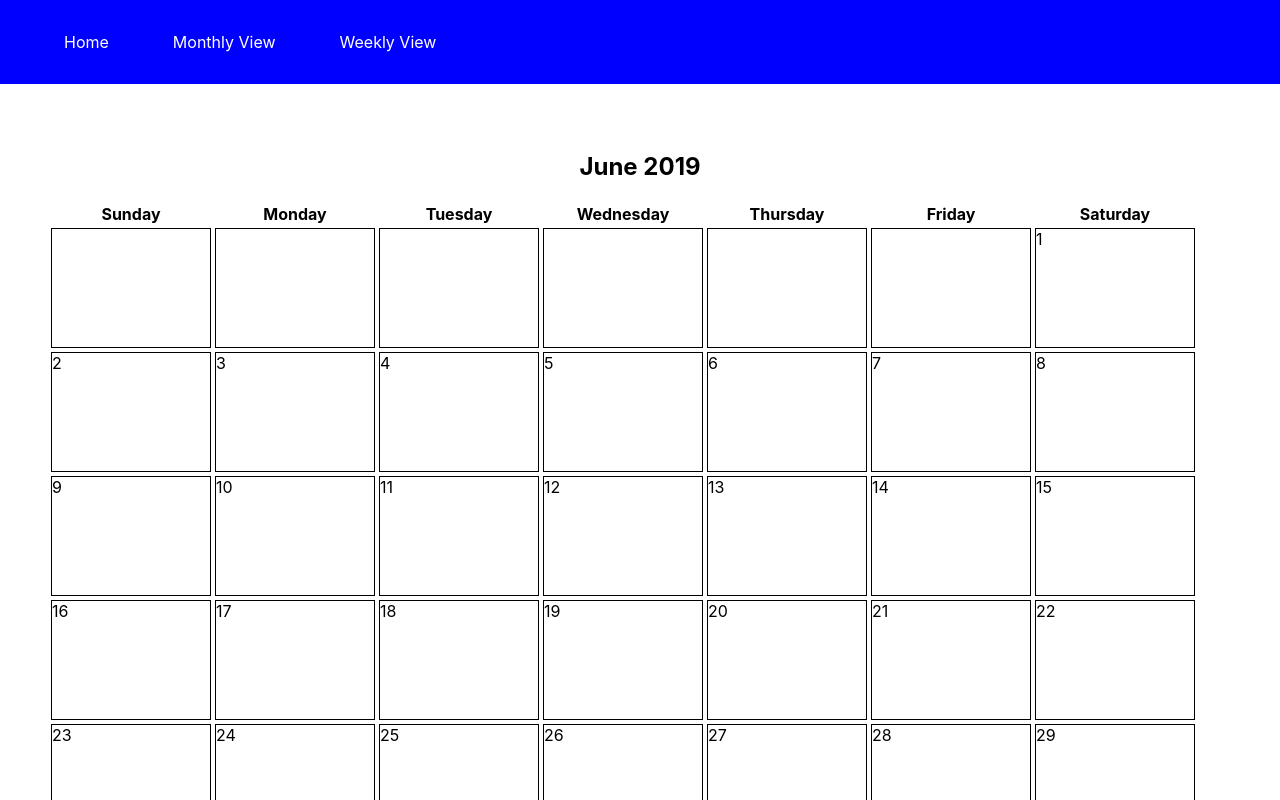
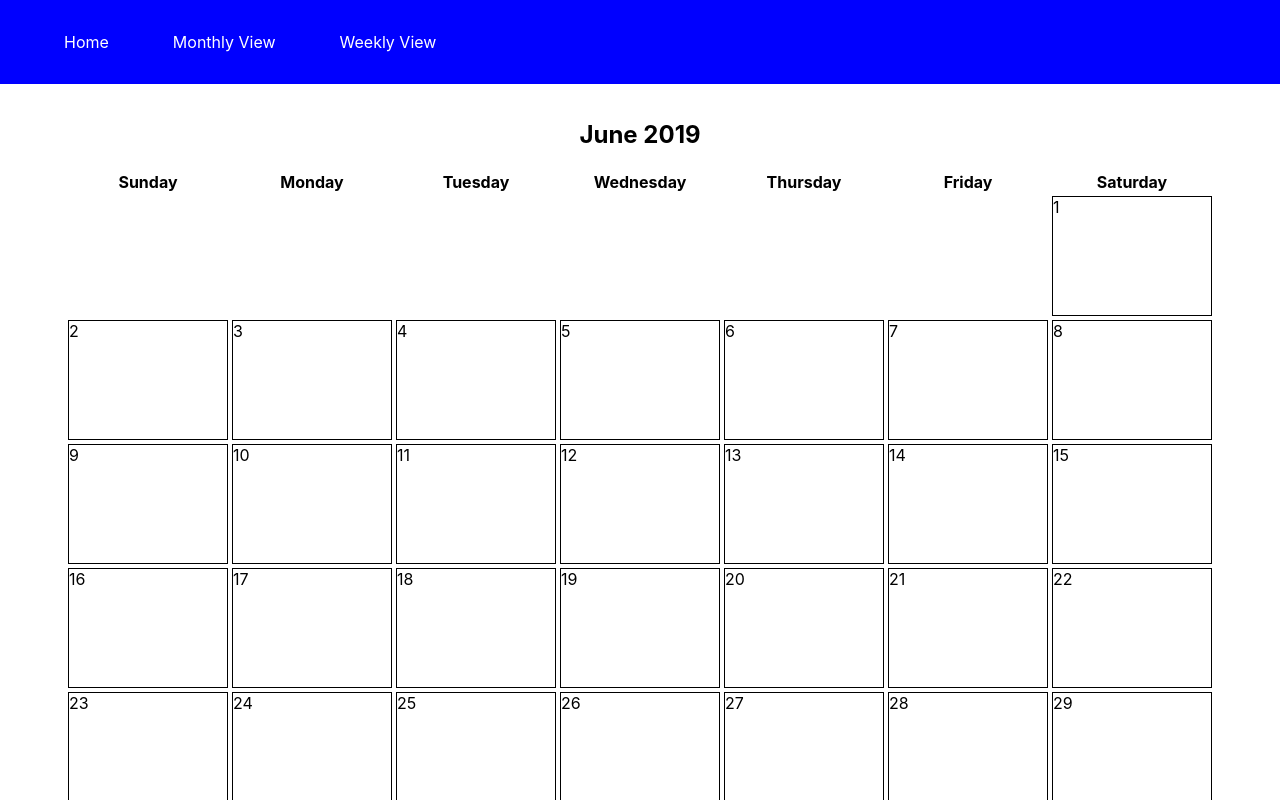
Before and after one commit to kylstraj/cs361_project, a React (Create React App) app in the folder cs361/: page /month/June/2019 in a window 1280 px wide. Shown: the top 800 px of the page. Built offline with nearby package versions, Linux system fonts and the light colour scheme.

Commit message:
improve styling

```diff
--- a/cs361/src/App.css
+++ b/cs361/src/App.css
@@ -45,11 +45,16 @@ nav a {
 }
 
 .month-container {
-  padding: 3em;
+  padding: 1em;
 }
 
 .month-container h2 {
   text-align: center;
+}
+
+.month-grid-container {
+  display: flex;
+  justify-content: center;
 }
 
 .month-cell {
--- a/cs361/src/components/MonthCell.js
+++ b/cs361/src/components/MonthCell.js
@@ -8,7 +8,7 @@ const MonthCell = ({
   empty,
 }) => (
   empty ?
-    <div className="month-cell" /> :
+    <div /> :
     (
       <div className="month-cell">
         {date}
--- a/cs361/src/components/MonthGrid.js
+++ b/cs361/src/components/MonthGrid.js
@@ -73,6 +73,7 @@ const MonthGrid = ({
   month,
   year,
 }) => (
+  <div className="month-grid-container">
     <table className="month-grid">
       <thead>
         <th>Sunday</th>
@@ -87,6 +88,7 @@ const MonthGrid = ({
         {renderGrid(month, year)}
       </tbody>
     </table>
+  </div>
 );
 
 MonthGrid.propTypes = {
```
Lines whose indentation alone changed are shown as unchanged.
